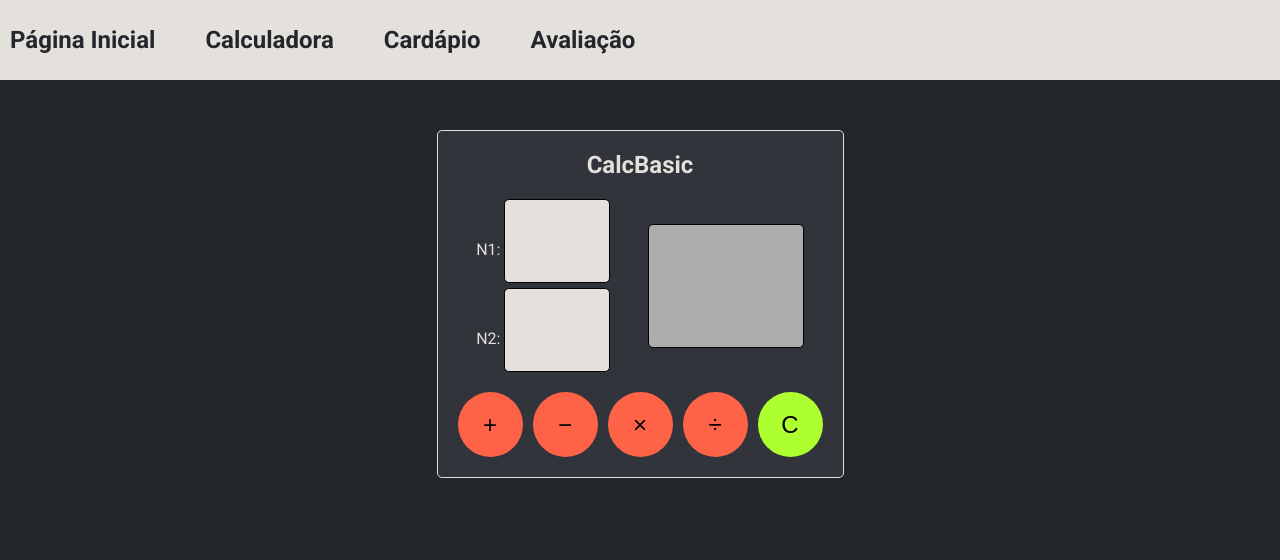
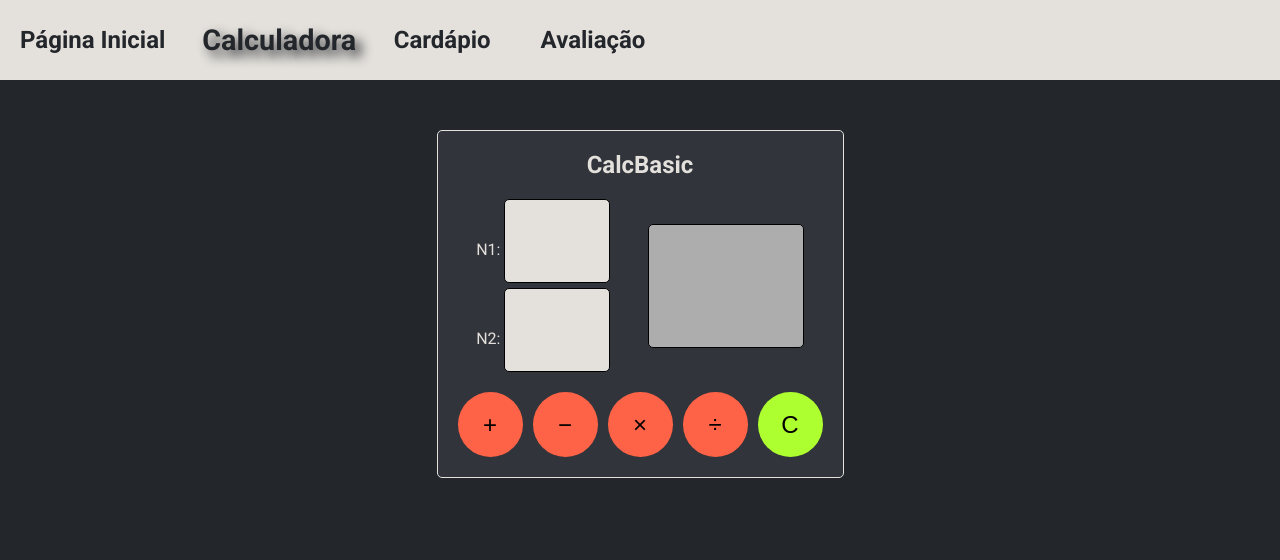
Before and after one commit to paulornr89/LPW, a plain HTML site: page calc.html in a window 1280 px wide. Shown: the part 240-800 px from the top of the page. Drawn offline with Linux system fonts and the light colour scheme.

Commit message:
agora sim finalizado

```diff
--- a/calc.html
+++ b/calc.html
@@ -20,7 +20,7 @@
     </header>
     <nav>
         <a href="./index.html" target="_self">Página Inicial</a>
-        <a href="calc.html" target="_self">Calculadora</a>
+        <a href="./calc.html" target="_self">Calculadora</a>
         <a href="./cardapio.html" target="_self">Cardápio</a>
         <a href="./form.html" target="_self">Avaliação</a>
     </nav>
--- a/css/style.css
+++ b/css/style.css
@@ -70,7 +70,7 @@ nav {
     display: flex;
     align-items: center;
     gap: 50px;
-    padding-left: 10px;
+    padding-left: 20px;
     font-weight: bolder;
     font-size: x-large;
 }
@@ -84,6 +84,12 @@ nav a:visited, nav a {
 nav a:hover {
     transform: scale(1.1);
     transition: transform 0.3s;
+}
+
+.destaqueOpcao {
+    transform: scale(1.2);
+
+    text-shadow: 5px 5px 10px #23262b;
 }
 
 /*RODAPE*/
--- a/js/main.js
+++ b/js/main.js
@@ -17,11 +17,15 @@ document.addEventListener("DOMContentLoaded", (event) => {
             }
         }
     })
+
     if(location.pathname == "/form.html"){
         document.querySelector("#enviarForm").onclick = (e) => {
             camposVazios()
         }
     }
+    /**Inclui a classe para dar destaque na opção da navbar selecionada */
+    document.querySelector(`nav [href='${("." + location.pathname)}'`).classList.add("destaqueOpcao")
+
 })
 
 function soma() {
```
Also changed, not shown: 1 other file.
